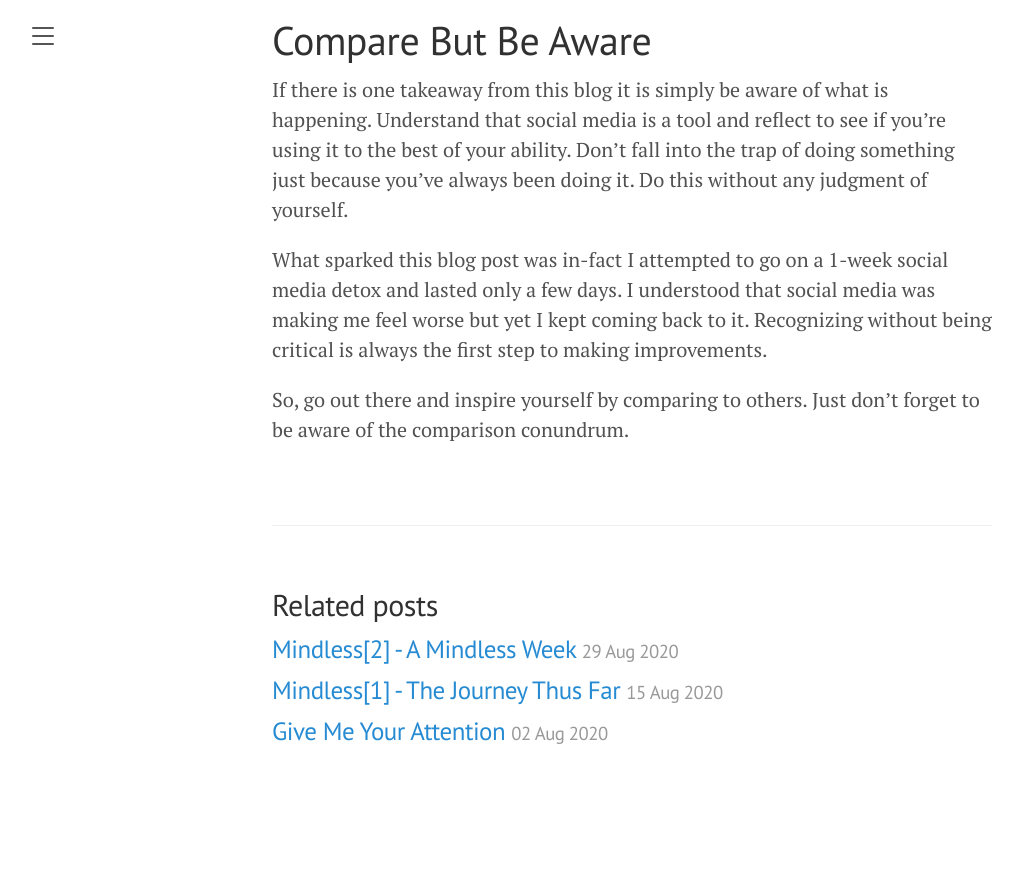
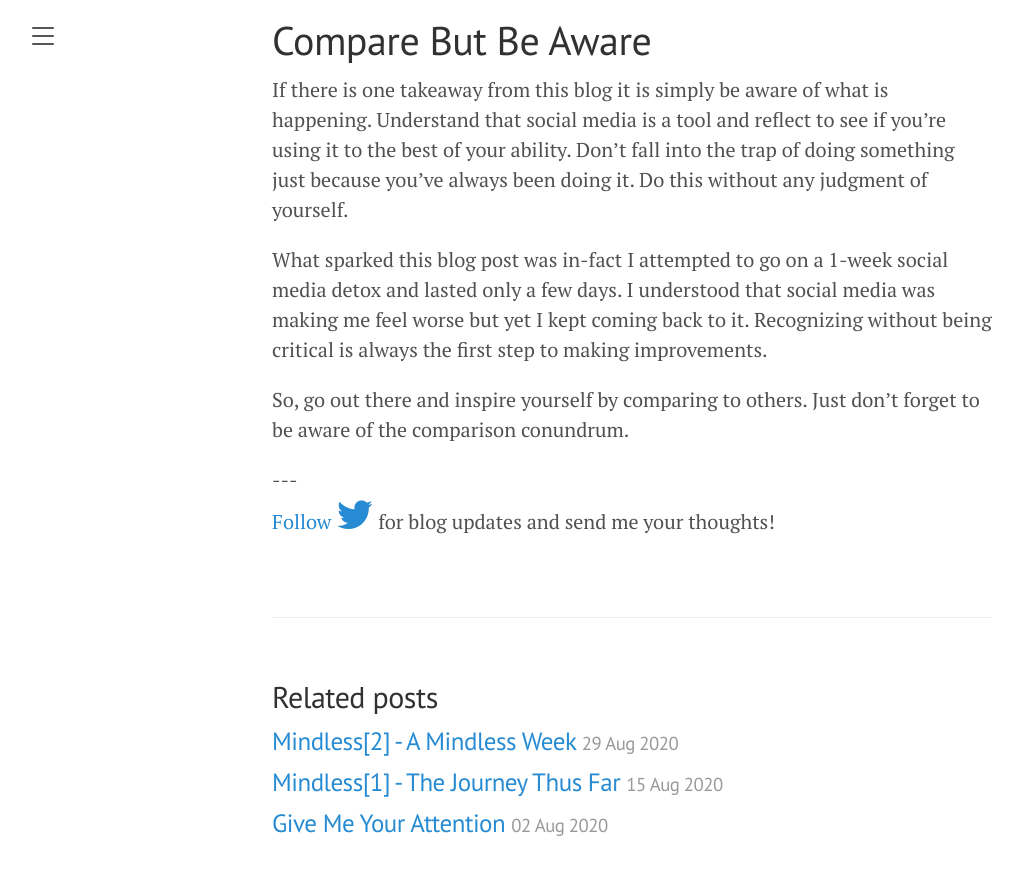
Before and after one commit to jqphu/blog, a Jekyll site: the page built from _posts/2020-08-13-comparison.md, in a window 1280 px wide and 900 px high, scrolled down 3478 px. Shown: the top 875 px of the window, without its empty margins (8-1031 px from the left). Built offline with Jekyll 4.4.1, drawn with Linux system fonts in a browser that asks for light colours; a script that is not in the unit is left out; before the commit the page ends 4286 px from its top, so only the background shows below that.

Commit message:
[post] Add social to the end of every post

```diff
--- a/_layouts/post.html
+++ b/_layouts/post.html
@@ -12,6 +12,10 @@ layout: default
   <div id="content">
     {% include toc.html html=content class="toc" %}
     {{ content }}
+
+    --- </br>
+
+    <a href="https://twitter.com/jqphu"> Follow </a><a href="https://twitter.com/jqphu" class="fa fa-twitter fa-2x"></a> for blog updates and send me your thoughts!
   </div>
 
       <!-- Comments start here! -->
```
